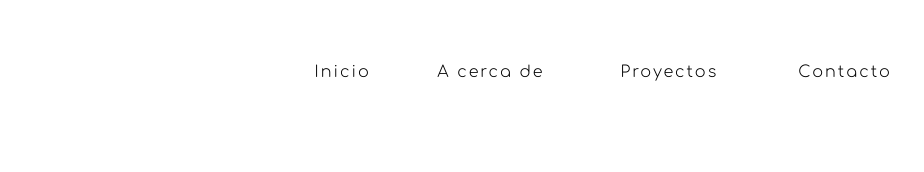
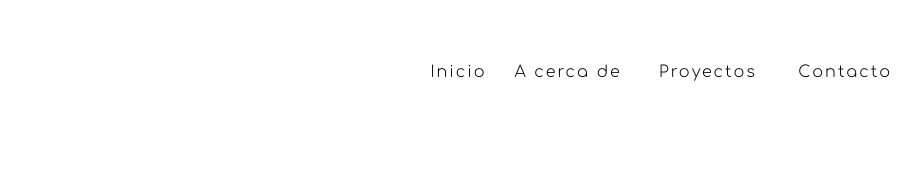
Before and after one commit to abarranco79/barranco-design, a plain HTML site: page index.html in a window 1280 px wide. Shown: the full height of the page, 356-1280 px from the left. Drawn offline with Linux system fonts and the light colour scheme.

Commit message:
Arreglo de distribucion de encabezado en grid

```diff
--- a/style.css
+++ b/style.css
@@ -14,7 +14,7 @@
    width: 95%;
    margin: 0 auto;
    display: grid;
-   grid-template-columns: 3fr repeat(4, 1fr);
+   grid-template-columns: 5fr repeat(4, 1fr);
    align-items: center;
 }
 
```
